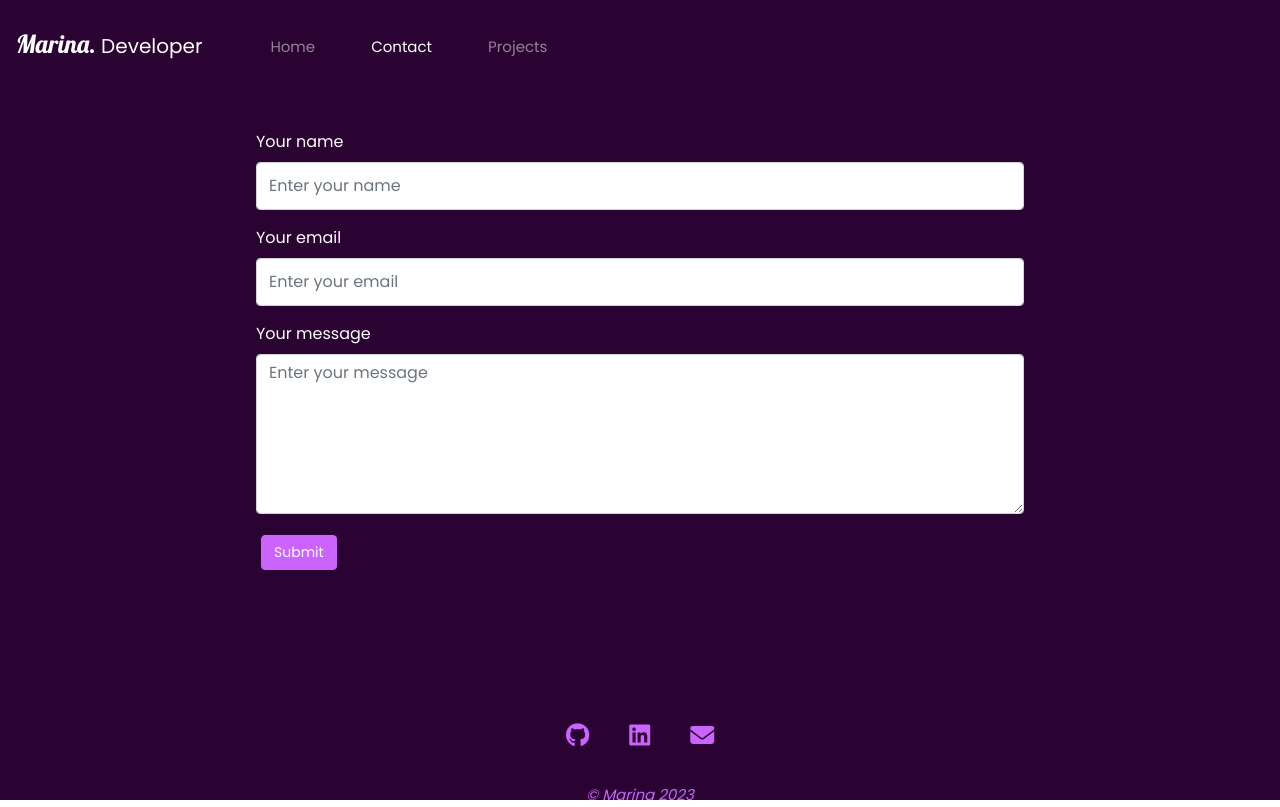
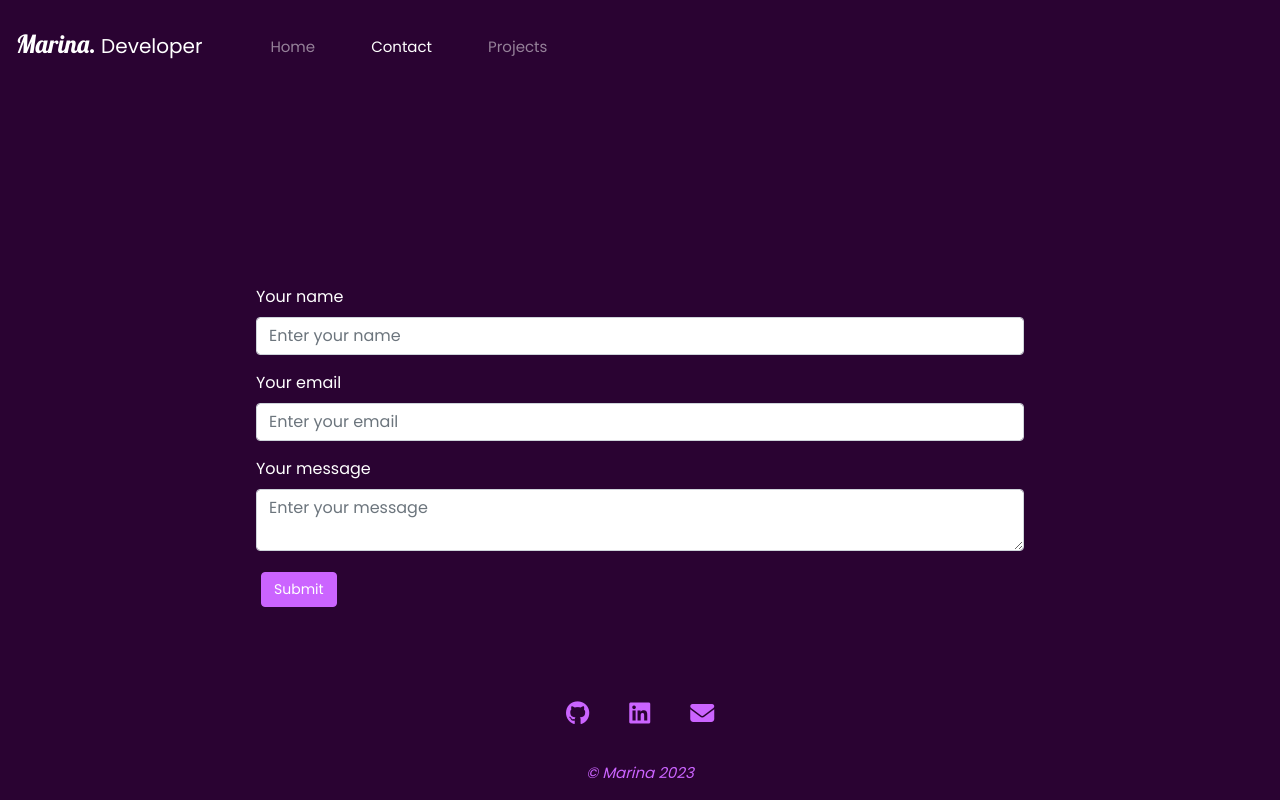
Before and after one commit to marinaongithub/react-portfolio, a React (Create React App) app: page /react-portfolio/contact in a window 1280 px wide. Built offline with nearby package versions, Linux system fonts and the light colour scheme.

Commit message:
Fixed home page not displaying correctly + footer

```diff
--- a/src/App.css
+++ b/src/App.css
@@ -67,10 +67,10 @@ body{
 .contact-form {
   background-color: var(--main-dark);
   flex-direction: column;
-  height: 88vh;
+  height: 100vh;
   color: white;
   align-items: center;
-  /* flex-grow: 1; */
+  justify-content: flex-end;
 }
 
 .form-group {
@@ -78,11 +78,11 @@ body{
 }
 
 .contact-form input {
-  height: 3rem;
+  max-height: 3rem;
 }
 
 .contact-form textarea {
-  height: 10rem;
+  max-height: 10rem;
 }
 
 .contact-form button {
@@ -175,9 +175,8 @@ h2 {
 
 
 /* Footer section */
-footer {
-  background-color: var(--main-dark);
-  height: 12vh;
+.footer {
+  padding-top: 70px;
 }
 
 #contact {
--- a/src/App.js
+++ b/src/App.js
@@ -12,11 +12,10 @@ function App() {
       <Router basename="/react-portfolio">
         <Header/>
         <Routes>
-          <Route path="/home" element={<Home/>}/>
+          <Route path="/" element={<Home/>}/>
           <Route path="/contact" element={<Contact/>}/>
           <Route path="/projects" element={<ProjectPage/>}/>
         </Routes>
-        <Footer/>
       </Router>
     </div>
   );
--- a/src/components/Footer.js
+++ b/src/components/Footer.js
@@ -2,6 +2,7 @@ import React from 'react';
 
 function Footer() {
   return (
+    <div className="footer">
         <footer>
             <ul id="contact">
                 <li>
@@ -16,6 +17,7 @@ function Footer() {
             </ul>
             <p>© Marina 2023</p>
         </footer>
+    </div>
   )
 }
 
--- a/src/components/pages/Contact.js
+++ b/src/components/pages/Contact.js
@@ -1,8 +1,9 @@
 import React from 'react';
+import Footer from '../Footer';
 
 function Contact() {
   return (
-    <div className='contact-form d-flex justify-content-center'>
+    <div className='contact-form d-flex'>
         <form>
         <div className="form-group">
         <label for="inputName">Your name</label>
@@ -19,6 +20,7 @@ function Contact() {
 
         <button type="submit" className="btn btn-primary">Submit</button>
     </form>
+    <Footer/>
   </div>
   )
 }
--- a/src/components/pages/home/Home.js
+++ b/src/components/pages/home/Home.js
@@ -1,6 +1,5 @@
 import React from 'react'
 import avatar from './profile.jpg'
-
 
 function Home() {
   return (
```
Lines whose indentation alone changed are shown as unchanged.
